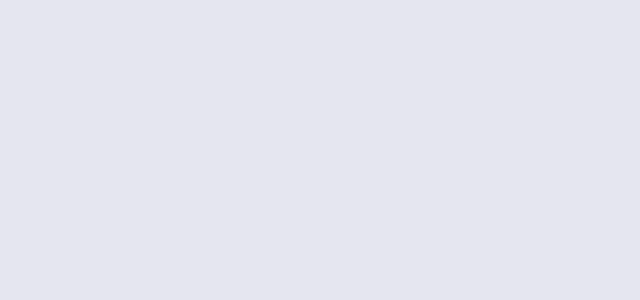
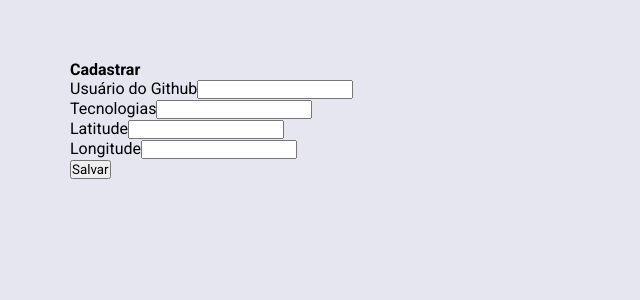
Before and after one commit to thallysbraz/OmniStack10, a React (Create React App) app in the folder web/: page / in a window 1280 px wide. Shown: the top 300 px of the page, without its empty margins (0-640 px from the left). Built offline with nearby package versions, Linux system fonts and the light colour scheme.

Commit message:
Criando form

```diff
--- a/web/src/App.css
+++ b/web/src/App.css
@@ -0,0 +1,9 @@
+#app {
+  max-width: 1200px;
+  margin: 0 auto;
+  padding: 60px 30px;
+
+  display: flex;
+  flex-direction: row;
+  align-items: flex-start;
+}
--- a/web/src/App.js
+++ b/web/src/App.js
@@ -1,5 +1,45 @@
 import React from "react";
+
 import "./global.css";
+import "./App.css";
+
+function App() {
+  return (
+    <div id="app">
+      <aside>
+        <strong>Cadastrar</strong>
+        <form>
+          <div className="input-block">
+            <label htmlFor="github_username">Usuário do Github</label>
+            <input name="github_username" id="github_username" required />
+          </div>
+
+          <div className="input-block">
+            <label htmlFor="techs">Tecnologias</label>
+            <input name="techs" id="techs" required />
+          </div>
+
+          <div className="input-group">
+            <div className="input-block">
+              <label htmlFor="latitude">Latitude</label>
+              <input name="latitude" id="latitude" required />
+            </div>
+
+            <div className="input-block">
+              <label htmlFor="longitude">Longitude</label>
+              <input name="longitude" id="longitude" required />
+            </div>
+          </div>
+
+          <button type="submit">Salvar</button>
+        </form>
+      </aside>
+      <main></main>
+    </div>
+  );
+}
+
+export default App;
 
 // Componente
 // Estado
@@ -8,14 +48,3 @@
 // Componente: Bloco isolado de HTML, CSS E JS, o qual não interfere no restante da aplicação
 // Propriedade: Informações que um componente PAI pasa para o componente FILHO
 // Estado: Informações mantidas pelo componente (Lembrar: imutabilidade)
-
-function App() {
-  return (
-    <div id="app">
-      <aside></aside>
-      <main></main>
-    </div>
-  );
-}
-
-export default App;
```
